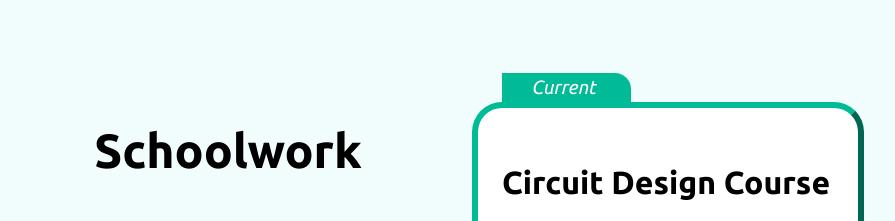
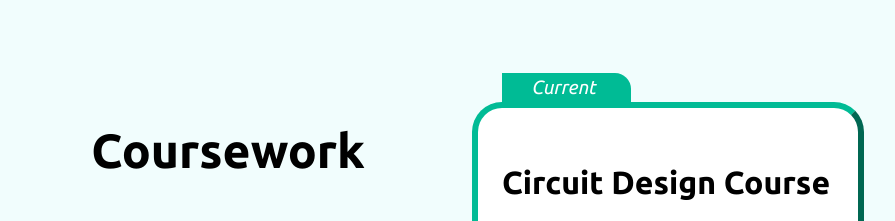
Before and after one commit to Leeway001Write/Leeway001Write.github.io, a React (Vite) app in the folder react-portfolio/: page / in a window 1280 px wide. Shown: the part 6820-7041 px from the top of the page, without its empty margins (42-937 px from the left). Built offline with nearby package versions, Linux system fonts and the light colour scheme.

Commit message:
Change semantics from schoolwork to coursework

```diff
--- a/react-portfolio/src/App.tsx
+++ b/react-portfolio/src/App.tsx
@@ -9,7 +9,7 @@ import Shortcut from './components/Shortcut.tsx'
 import AboutMe from './components/AboutMe.tsx'
 
 import ProjectCard from './components/ProjectCard.tsx'
-import { projects, schoolwork } from './Data.tsx'
+import { projects, coursework } from './Data.tsx'
 
 import SocialButton from './components/SocialButton.tsx'
 
@@ -26,13 +26,13 @@ function App() {
       projectsLeftGroup.push(projects[i]);
     }
   }
-  var schoolworkLeftGroup = [];
-  var schoolworkRightGroup = [];
-  for (let i = 0; i < schoolwork.length; i++) {
+  var courseworkLeftGroup = [];
+  var courseworkRightGroup = [];
+  for (let i = 0; i < coursework.length; i++) {
     if (i % 2 == 0) {
-      schoolworkRightGroup.push(schoolwork[i]);
+      courseworkRightGroup.push(coursework[i]);
     } else {
-      schoolworkLeftGroup.push(schoolwork[i]);
+      courseworkLeftGroup.push(coursework[i]);
     }
   }
 
@@ -87,17 +87,17 @@ function App() {
             </div>
           </div>
 
-          <div id="schoolwork" className="schoolwork-page">
+          <div id="coursework" className="coursework-page">
             <div className="left-project-frame project-frame">
               <div className="projects-header-box">
-                <h2>Schoolwork</h2>
-                { schoolworkLeftGroup.map((project, i) => (
+                <h2>Coursework</h2>
+                { courseworkLeftGroup.map((project, i) => (
                     <ProjectCard data={ project } key={"project-left-" + i}/>
                 ))}
               </div>
             </div>
             <div className="right-project-frame project-frame">
-              { schoolworkRightGroup.map((project, i) => (
+              { courseworkRightGroup.map((project, i) => (
                   <ProjectCard data={ project } key={"project-right-" + i}/>
               ))}
             </div>
--- a/react-portfolio/src/Data.tsx
+++ b/react-portfolio/src/Data.tsx
@@ -128,7 +128,7 @@ export const projects: Project[] = [
   }
 ]
 
-export const schoolwork: Project[] = [
+export const coursework: Project[] = [
   {
     title: "Circuit Design Course",
     current: true,
--- a/react-portfolio/src/components/styles/ProjectCard.css
+++ b/react-portfolio/src/components/styles/ProjectCard.css
@@ -1,4 +1,4 @@
-.projects-page, .schoolwork-page {
+.projects-page, .coursework-page {
   height: auto;
   width: 100%;
 
```
